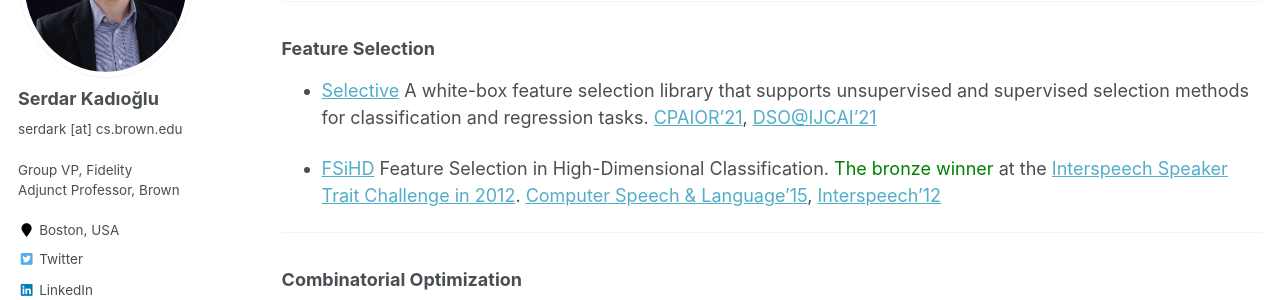
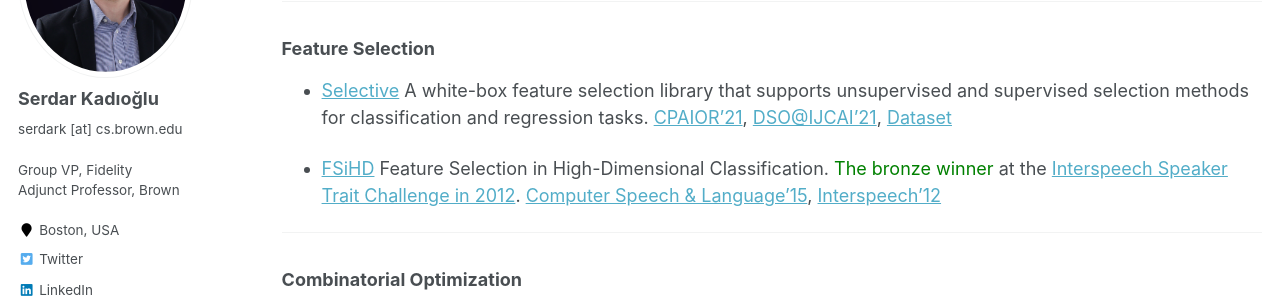
Before and after one commit to skadio/skadio.github.io, a Jekyll site: the page built from _pages/software.md, in a window 1280 px wide and 900 px high, scrolled down 731 px. Shown: the part 153-453 px from the top of the window. Built offline with Jekyll 4.4.1, drawn with Linux system fonts in a browser that asks for light colours.

Commit message:
Update software.md

```diff
--- a/_pages/software.md
+++ b/_pages/software.md
@@ -35,7 +35,7 @@ author_profile: true
 
 ### Feature Selection
 
-- [Selective](https://github.com/fidelity/selective) A white-box feature selection library that supports unsupervised and supervised selection methods for classification and regression tasks. [CPAIOR'21](https://link.springer.com/chapter/10.1007/978-3-030-78230-6_27), [DSO@IJCAI'21](https://arxiv.org/abs/2112.03105)
+- [Selective](https://github.com/fidelity/selective) A white-box feature selection library that supports unsupervised and supervised selection methods for classification and regression tasks. [CPAIOR'21](https://link.springer.com/chapter/10.1007/978-3-030-78230-6_27), [DSO@IJCAI'21](https://arxiv.org/abs/2112.03105), [Dataset](https://huggingface.co/datasets/skadio/optimized_item_selection)
 
 - [FSiHD](http://users.spa.aalto.fi/jpohjala/featureselection/) Feature Selection in High-Dimensional Classification. <span style="color:green">The bronze winner</span> at the [Interspeech Speaker Trait Challenge in 2012](http://www5.informatik.uni-erlangen.de/Forschung/Publikationen/2012/Schuller12-TI2.pdf). [Computer Speech & Language'15](https://www.sciencedirect.com/science/article/abs/pii/S0885230813001113), [Interspeech'12](https://users.aalto.fi/~jpohjala/publications/is12stc.pdf)
 
```
